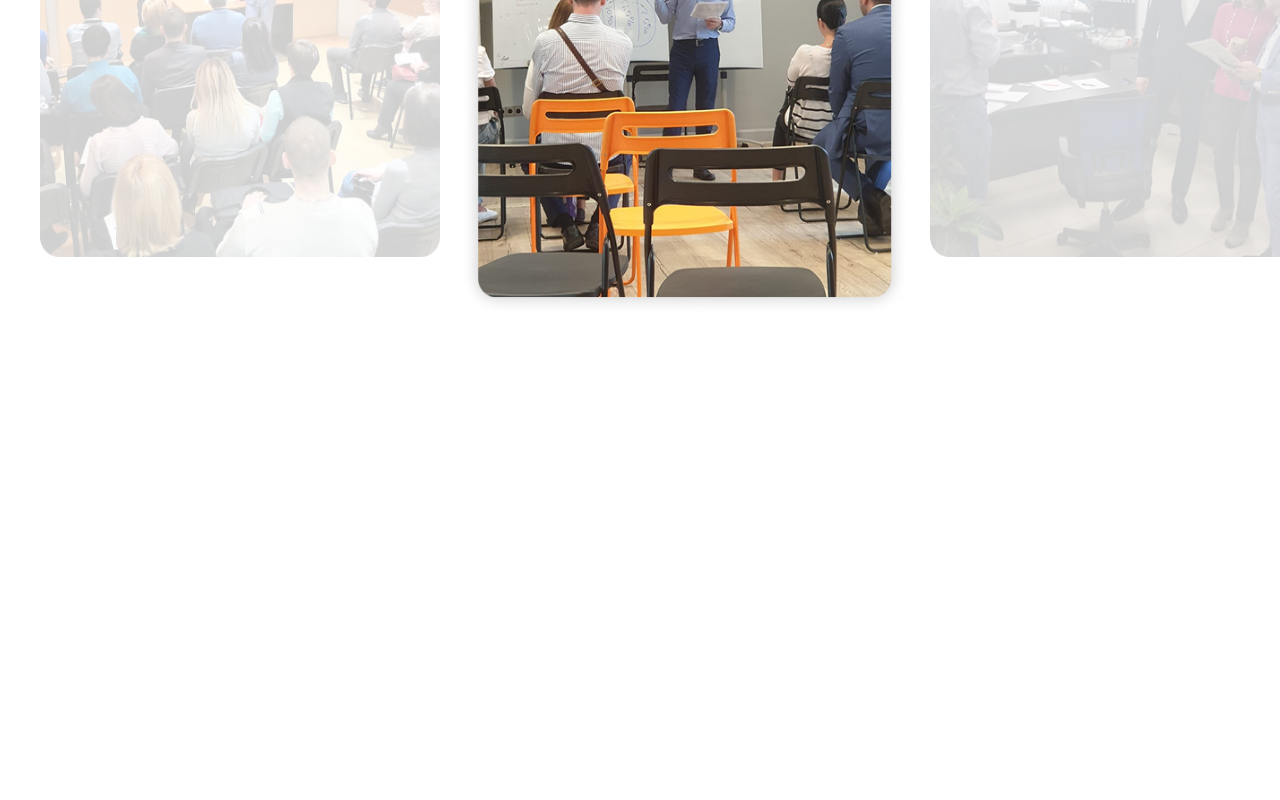
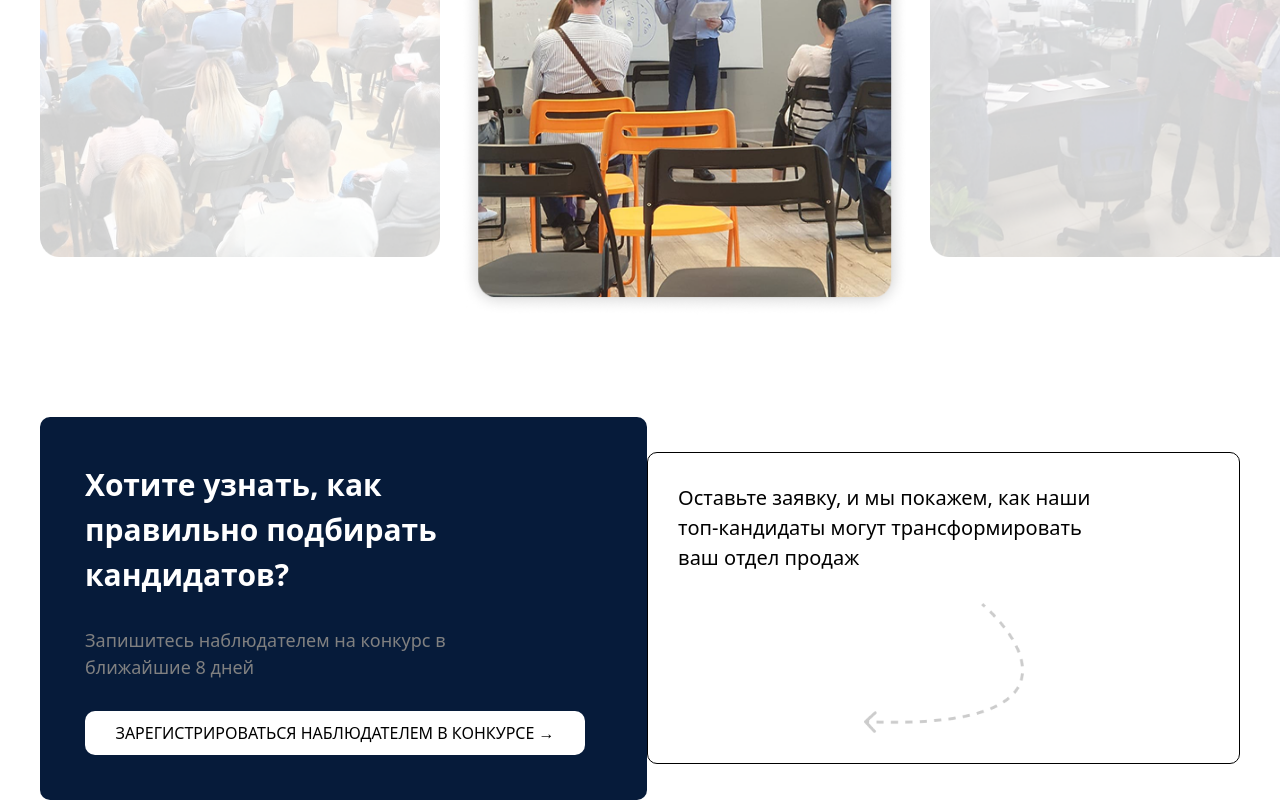
Before and after one commit to rxmnw/examen2-2, a website: page index.html in a window 1280 px wide. Shown: the part 8701-9501 px from the top of the page. Before the commit the page ends 9018 px from the top, so only its background shows below. Drawn offline with Linux system fonts and the light colour scheme.

Commit message:
section12

```diff
--- a/index.html
+++ b/index.html
@@ -1065,6 +1065,25 @@
         </section>
 
 
+<section class="max-w-300 m-auto mt-[100px]">
+
+<div class="flex flex-col lg:flex-row lg:gap-[0px] w-[100%]">
+
+<div class="bg-[#061B3A] flex flex-col gap-[30px]  p-[45px] rounded-[10px] w-[95%] m-auto">
+    <h1 class="text-[30px] font-bold text-[white] w-[90%] lg:w-[70%]">Хотите узнать, как правильно подбирать кандидатов?</h1>
+    <p class="text-[grey] text-[18px] font-medium w-[90%] lg:w-[70%]">Запишитесь наблюдателем на конкурс в ближайшие 8 дней</p>
+    <button class="bg-[white] hidden lg:block p-[10px_20px] w-[500px] rounded-[10px]">ЗАРЕГИСТРИРОВАТЬСЯ НАБЛЮДАТЕЛЕМ В КОНКУРСЕ →</button>
+</div>
+
+<div class="w-[95%]  bg-[white]  p-[30px] rounded-[10px] gap-[30px] m-auto border border-2px flex-col-reverse flex lg:flex-col gap-[30px]">
+    <h1 class="text-[20px] font-medium w-[95%] lg:w-[80%]">Оставьте заявку, и мы покажем, как наши топ-кандидаты могут трансформировать ваш отдел продаж</h1>
+    <img class="w-[160px] m-auto" src="./src/Vector 1.png" alt="">
+</div>
+
+</div>
+</section>
+
+
 
 
 
```
Also changed, not shown: src/Vector 1.png (added), src/output.css.
